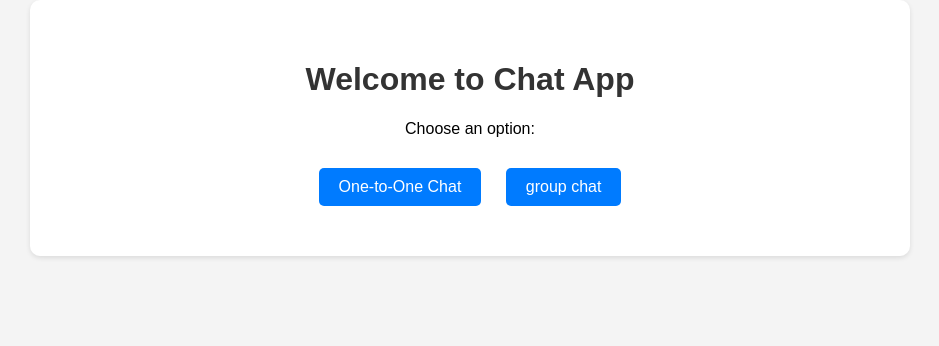
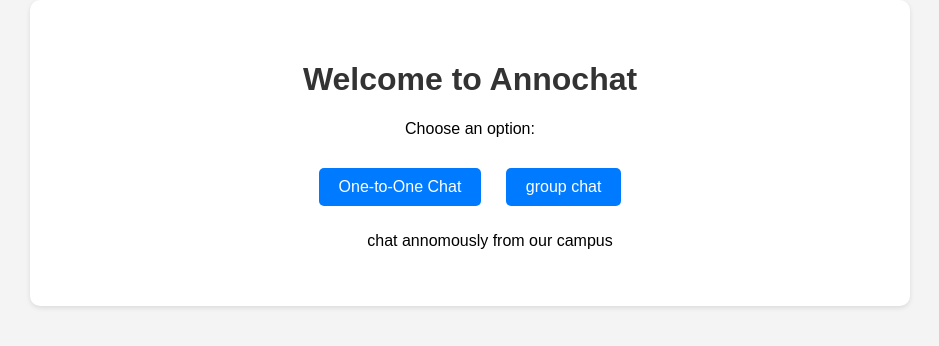
Before and after one commit to lalitkalal5/annochat, a website: page public/index.html in a window 1280 px wide. Shown: the whole page, without its empty margins (170-1109 px from the left). Drawn offline with Linux system fonts and the light colour scheme.

Commit message:
Update index.html

```diff
--- a/public/index.html
+++ b/public/index.html
@@ -3,7 +3,7 @@
 <head>
   <meta charset="UTF-8">
   <meta name="viewport" content="width=device-width, initial-scale=1.0">
-  <title>Chat App</title>
+  <title>Annochat</title>
   <!-- <link rel=/ href="styles.css"> -->
 </head><style>
     body {
@@ -49,7 +49,7 @@ h1 {
 </style>
 <body>
   <div class="container">
-    <h1>Welcome to Chat App</h1>
+    <h1>Welcome to Annochat </h1>
     <p>Choose an option:</p>
     <div class="options">
       <!-- <a href="http://127.0.0.1:3000//otv" class="option">One-to-One Chat</a> -->
@@ -57,6 +57,7 @@ h1 {
       <!-- <a href="http://127.0.0.1:3000/grp" class="option">Group Chat</a> -->
 
       <a href="/grp" class="option">group chat</a>
+      <ul>chat annomously from our campus </ul>
     </div>
   </div>
 </body>
```
